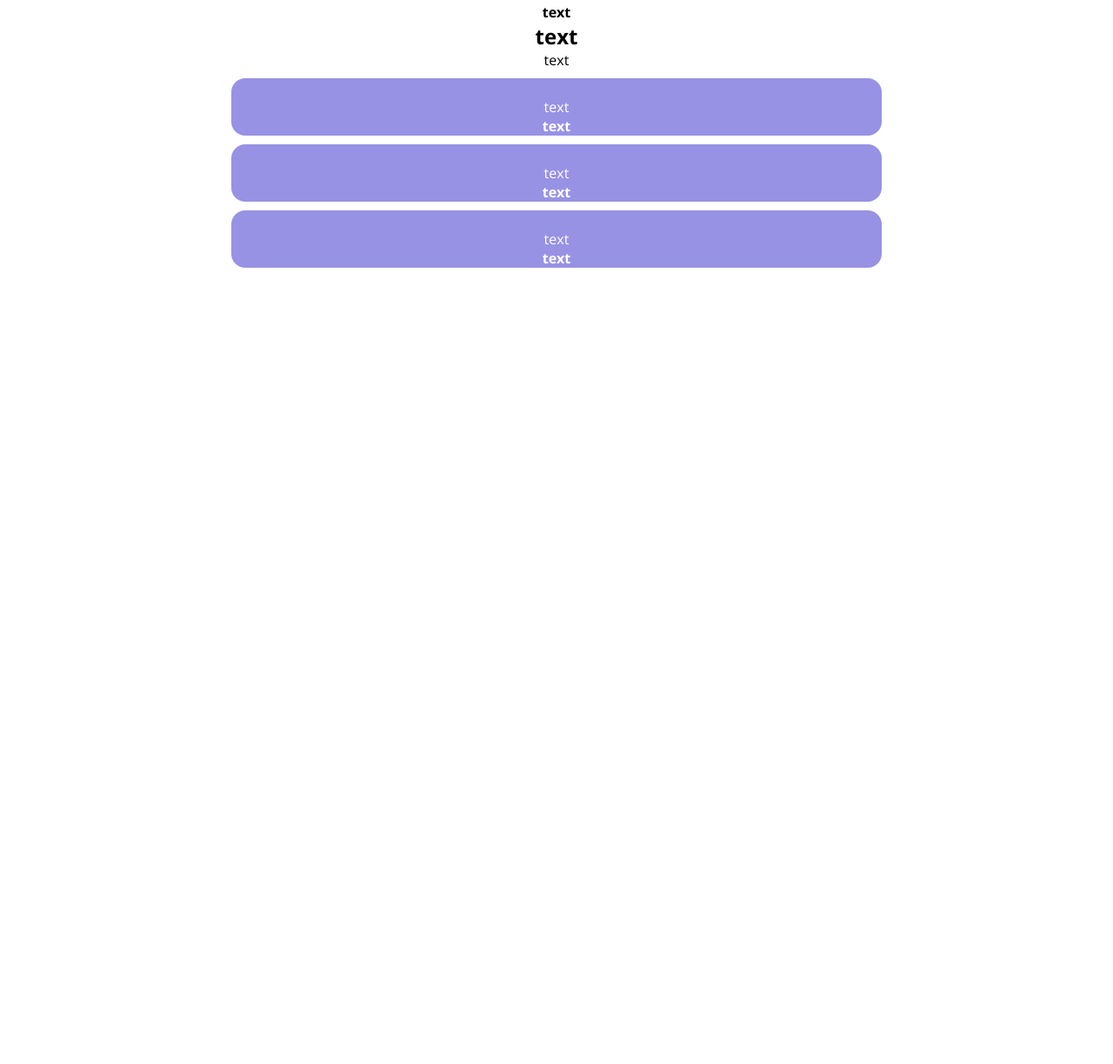
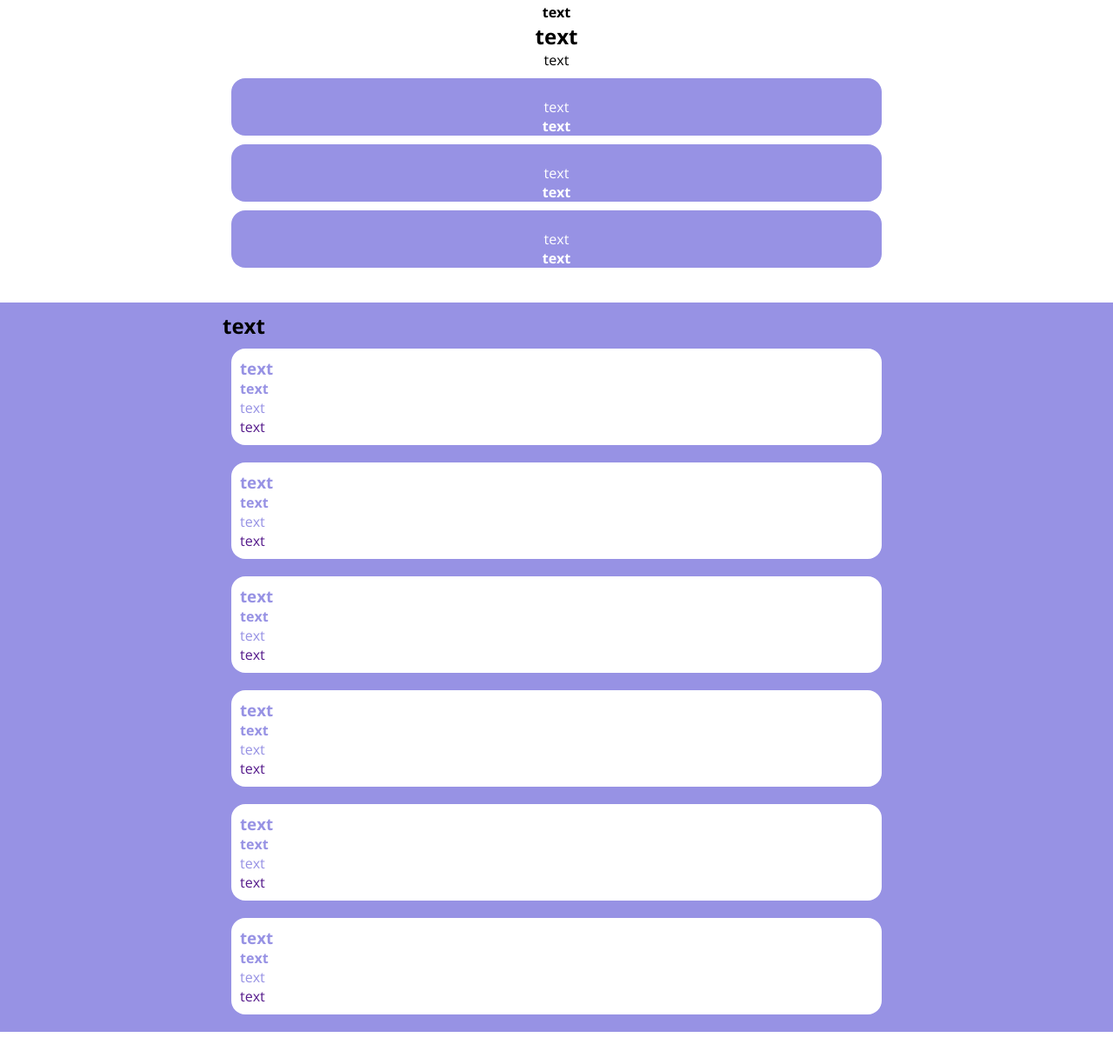
Before and after one commit to Montesi-Yuri/htmlcss-responsive-layout, a plain HTML site: page index.html in a window 1280 px wide. Shown: the part 547-1771 px from the top of the page at 87% size. Before the commit the page ends 975 px from the top, so only its background shows below. Drawn offline with nearby package versions, Linux system fonts and the light colour scheme.

Commit message:
Completata struttura 4 section

```diff
--- a/css/style.css
+++ b/css/style.css
@@ -117,8 +117,29 @@ header .row{
 }
 
 
+/* BENEFITS SECTION */
 
+.benefits-section{
+    background-color: #9792E4;
+}
 
+.benefits-section .row{
+    flex-wrap: wrap;
+}
+
+.benefits-section .col{
+    background-color: white;
+    color: #9792E4;
+    width: calc((100%)- 20px);
+    padding: 10px 10px;
+    border-radius: 1em;
+}
+
+/* ABOUT US SECTION */
+
+.about-us-section{
+
+}
 
 
 
--- a/index.html
+++ b/index.html
@@ -125,7 +125,7 @@
             <!--  PLANNING SECTION  -->
             <section class="planning-section">
 
-                <div class="small-container">
+                <div class="container">
 
                     <div class="col">
 
@@ -210,17 +210,115 @@
 
             </section>
 
-            <section>
+            <!--  BENEFITS SECTION  -->
+            <section class="benefits-section">
 
                 <div class="container">
+
+                    <h2>text</h2>
+
+                    <div class="row">
+
+                        <div class="col">
+
+                            <h3>text</h3>
+
+                            <h4>text</h4>
+
+                            <p>text</p>
+
+                            <a href="">text</a>
+
+                        </div>
+
+                        <div class="col">
+
+                            <h3>text</h3>
+
+                            <h4>text</h4>
+
+                            <p>text</p>
+
+                            <a href="">text</a>
+
+                        </div>
+
+                        <div class="col">
+
+                            <h3>text</h3>
+
+                            <h4>text</h4>
+
+                            <p>text</p>
+
+                            <a href="">text</a>
+
+                        </div>
+
+                        <div class="col">
+
+                            <h3>text</h3>
+
+                            <h4>text</h4>
+
+                            <p>text</p>
+
+                            <a href="">text</a>
+
+                        </div>
+
+                        <div class="col">
+
+                            <h3>text</h3>
+
+                            <h4>text</h4>
+
+                            <p>text</p>
+
+                            <a href="">text</a>
+
+                        </div>
+
+                        <div class="col">
+
+                            <h3>text</h3>
+
+                            <h4>text</h4>
+
+                            <p>text</p>
+
+                            <a href="">text</a>
+
+                        </div>
+
+                    </div>
 
                 </div>
 
             </section>
 
-            <section>
+            <!--  ABOUT US SECTION  -->
+            <section class="about-us-section">
 
                 <div class="container">
+
+                    <div class="col">
+
+                        <h2></h2>
+                        <p></p>
+                        <p></p>
+
+                    </div>
+
+                    <div class="col">
+
+                        <img src="" alt="">
+
+                        <h4></h4>
+
+                        <a href=""></a>
+
+                    </div>
 
                 </div>
 
```
